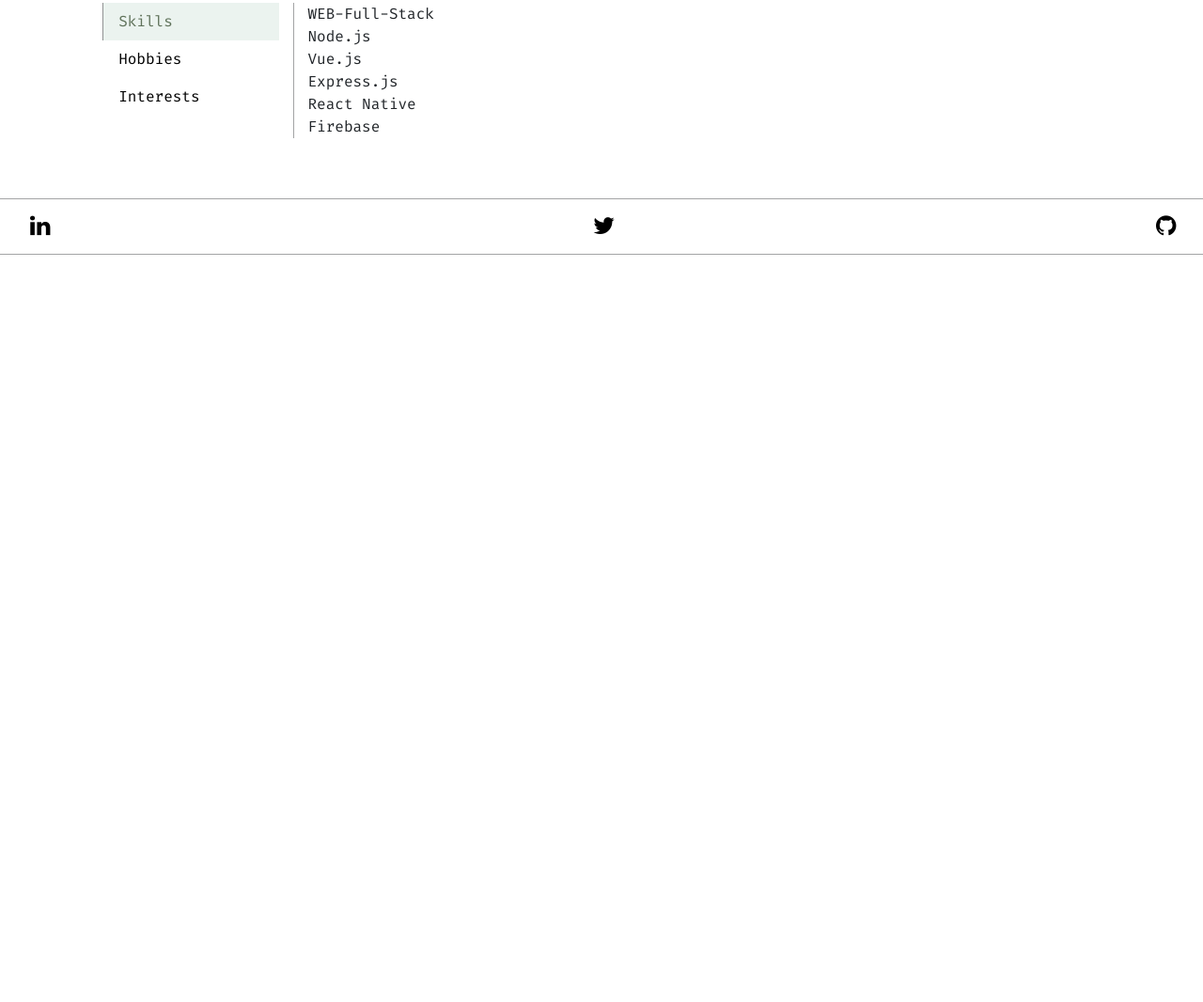
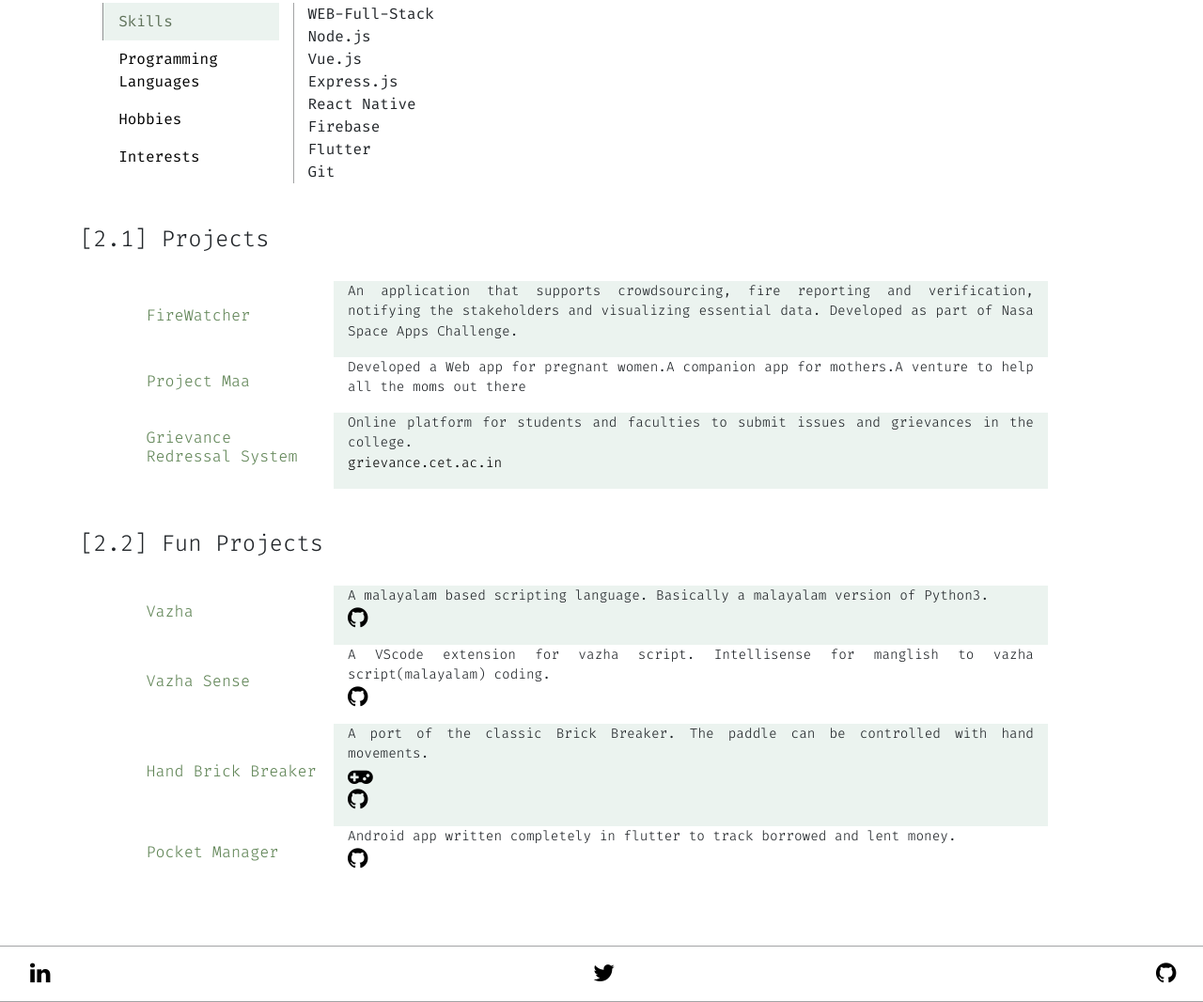
Before and after one commit to user9747/user9747.github.io, a plain HTML site: page index.html in a window 1280 px wide. Shown: the part 429-1495 px from the top of the page at 94% size. Before the commit the page ends 800 px from the top, so only its background shows below. Drawn offline with nearby package versions, Linux system fonts and the light colour scheme.

Commit message:
Added projects

```diff
--- a/index.html
+++ b/index.html
@@ -5,7 +5,7 @@
     <meta charset="UTF-8">
     <meta name="viewport" content="width=device-width, initial-scale=1.0">
     <meta http-equiv="X-UA-Compatible" content="ie=edge">
-    <title>👾 User9747</title>
+    <title>👾 user9747</title>
     <link rel="stylesheet" href="https://cdnjs.cloudflare.com/ajax/libs/font-awesome/4.7.0/css/font-awesome.min.css">
     <link href="https://fonts.googleapis.com/css?family=Fira+Code:300,400,500,600,700&display=swap" rel="stylesheet">
     <link rel="stylesheet" href="https://stackpath.bootstrapcdn.com/bootstrap/4.4.1/css/bootstrap.min.css"
@@ -36,10 +36,12 @@
 
             <div class="collapse navbar-collapse " id="navbarNav">
                 <ul class="nav navbar-nav ml-auto">
-                    <li><a href="#about">[1] about</a></li>
-                    <li><a href="#whatido">[2] What i do</a></li>
-                    <li><a href="#contact">[3] @</a></li>
-                    <li><a href="https://drive.google.com/file/d/1TxHSiNi-dr-wkcwDd7yqkbY0ImBVZpoQ/view">[4] Resume</a></li>
+                    <li><a href="#about"> [1] about</a></li>
+                    <li><a href="#whatido">[2] what i do</a></li>
+                    <li><a href="#blog">[3] blog</a></li>
+                    <li><a href="#contact">[4] @</a></li>
+                    <li><a href="https://drive.google.com/file/d/1TxHSiNi-dr-wkcwDd7yqkbY0ImBVZpoQ/view">[4] resume</a>
+                    </li>
                 </ul>
             </div>
         </div>
@@ -51,10 +53,10 @@
     <div class="about">
         <div class="row justify-content-md-center">
             <div class="col-md-4">
-                <h1 class="myName">User9747👾</h1>
+                <h1 class="myName">user9747👾</h1>
             </div>
             <div class="col-md-6" id="about">
-                <p class="about">Hey there i am User9747 (aka) Albin Antony. <br> I love working on interesting projects
+                <p class="about">Hey there i am user9747 (aka) Albin Antony. <br> I love working on interesting projects
                     no matter the field. But mostly a developer (noob). </p>
             </div>
         </div>
@@ -62,7 +64,7 @@
     <!-- </div> -->
 
 
-    <div class="container">
+    <div class="container" id="whatido">
         <h1 class="heading">[2] What I Do</h1>
     </div>
     <div class="about-nav">
@@ -71,6 +73,8 @@
                 <div class="nav flex-column nav-pills" id="v-pills-tab" role="tablist" aria-orientation="vertical">
                     <a id="v-pills-home-tab" data-toggle="pill" href="#v-pills-home" role="tab"
                         aria-controls="v-pills-home" aria-selected="true">Skills</a>
+                    <a id="v-pills-pgmlang-tab" data-toggle="pill" href="#v-pills-pgmlang" role="tab"
+                        aria-controls="v-pills-pgmlang" aria-selected="true">Programming Languages</a>
                     <a id="v-pills-profile-tab" data-toggle="pill" href="#v-pills-profile" role="tab"
                         aria-controls="v-pills-profile" aria-selected="false">Hobbies</a>
                     <a id="v-pills-profile-tab" data-toggle="pill" href="#v-pills-interests" role="tab"
@@ -87,12 +91,24 @@
                         <li>Express.js</li>
                         <li>React Native</li>
                         <li>Firebase</li>
+                        <li>Flutter</li>
+                        <li>Git</li>
+                    </div>
+                    <div class="tab-pane fade" id="v-pills-pgmlang" role="tabpanel"
+                        aria-labelledby="v-pills-pgmlang-tab">
+                        <li>C++/C</li>
+                        <li>Java</li>
+                        <li>Python</li>
+                        <li>Javascript</li>
+                        <li>PHP</li>
+                        <li>Dart</li>
                     </div>
                     <div class="tab-pane fade" id="v-pills-profile" role="tabpanel"
                         aria-labelledby="v-pills-profile-tab">
                         <li>Gaming</li>
                         <li>Books</li>
                         <li>Youtube</li>
+                        <li>Anime</li>
                     </div>
                     <div class="tab-pane fade" id="v-pills-interests" role="tabpanel"
                         aria-labelledby="v-pills-profile-tab">
@@ -103,8 +119,92 @@
             </div>
         </div>
     </div>
+    <div class="container projects">
+        <h1 class="heading2">[2.1] Projects</h1>
+        <div class="row  align-items-center ">
+            <div class="col-md-3 ">
+                <h1 class="heading3">FireWatcher</h1>
+            </div>
+            <div class="col-md-8 project_back">
+                <p class="desc">An application that supports crowdsourcing, fire reporting and verification, notifying
+                    the stakeholders
+                    and visualizing essential data. Developed as part of Nasa Space Apps Challenge. </p>
+            </div>
+        </div>
+        <div class="row align-items-center">
+            <div class="col-md-3">
+                <h1 class="heading3">Project Maa</h1>
+            </div>
+            <div class="col-md-8">
+                <p class="desc">Developed a Web app for pregnant women.A companion app for mothers.A venture to help all
+                    the
+                    moms out there </p>
+            </div>
+        </div>
+        <div class="row  align-items-center ">
+            <div class="col-md-3 ">
+                <h1 class="heading3">Grievance Redressal System</h1>
+            </div>
+            <div class="col-md-8 project_back">
+                <p class="desc">Online platform for students and faculties to submit issues and grievances in the
+                    college.
+                    <a href="https://grievance.cet.ac.in">grievance.cet.ac.in</a>
+                </p>
+            </div>
+        </div>
+    </div>
+    <div class="container projects">
+        <h1 class="heading2">[2.2] Fun Projects</h1>
+        <div class="row  align-items-center ">
+            <div class="col-md-3 ">
+                <h1 class="heading3">Vazha</h1>
+            </div>
+            <div class="col-md-8 project_back">
+                <p class="desc"> A malayalam based scripting language. Basically a malayalam version of Python3.
+                    <a href="https://github.com/user9747/Vazha" class="fa fa-github"></a>
+                </p>
+
+            </div>
+        </div>
+        <div class="row align-items-center">
+            <div class="col-md-3">
+                <h1 class="heading3">Vazha Sense</h1>
+            </div>
+            <div class="col-md-8">
+                <p class="desc">A VScode extension for vazha script. Intellisense for manglish to vazha
+                    script(malayalam) coding.
+                    <a href="https://github.com/user9747/Vazha-Sense" class="fa fa-github"></a>
+                </p>
+
+            </div>
+        </div>
+        <div class="row  align-items-center ">
+            <div class="col-md-3 ">
+                <h1 class="heading3">Hand Brick Breaker</h1>
+            </div>
+            <div class="col-md-8 project_back">
+                <p class="desc"> A port of the classic Brick Breaker. The paddle can be controlled with hand movements.
+                    <a href="https://user9747.me/hand-brick-breaker/" class="fa fa-gamepad"></a>
+                    <a href="https://github.com/user9747/hand-brick-breaker" class="fa fa-github"></a>
+                </p>
+            </div>
+        </div>
+        <div class="row align-items-center">
+            <div class="col-md-3">
+                <h1 class="heading3">Pocket Manager</h1>
+            </div>
+            <div class="col-md-8">
+                <p class="desc">
+                    Android app written completely in flutter to track borrowed and lent money.
+                    <a href="https://github.com/user9747/Pocket-Manager" class="fa fa-github"></a>
+                </p>
+
+            </div>
+        </div>
+
+    </div>
     <!-- Footer -->
-    <footer>
+    <footer id="contact">
         <nav class="navbar footer ">
             <a href="https://www.linkedin.com/in/user9747" class="fa fa-linkedin"></a>
             <a href="https://twitter.com/albin_user9747" class="fa fa-twitter"></a>
--- a/style.css
+++ b/style.css
@@ -38,10 +38,31 @@ li a:hover {
     padding-left:3%;
 }
 .heading{
-    font-weight: 300;
+    font-weight: 400;
     font-size: 2rem;
     padding-top: 5%;
     padding-bottom: 3%;
+}
+.heading2{
+    font-weight: 300;
+    font-size: 1.5rem;
+    padding-top: 4%;
+    padding-bottom: 2%;
+}
+.heading3{
+    font-weight: 100;
+    font-size: 1.05rem;
+    text-align: left;
+    color:  rgb(98, 134, 88);
+    padding-left: 5.5vw;
+}
+.project_back{
+    background-color:   #ebf3ef;
+}
+.desc{
+    font-weight: 100;
+    font-size: .9rem;
+    text-align: justify;
 }
 .about{
     padding-top:4% ;
@@ -119,10 +140,21 @@ footer a:hover {
     border-bottom:.5px solid #a3a4a5;
 
 }
+.projects a{
+    display: block;
+    color: #000;
+    text-decoration: none;
+    text-align: left;
+}
+
+.projects a:hover {
+    text-decoration:none;
+    color: rgb(95, 114, 90);
+}
 .fa {
     font-size: 25px;
     width: 50px;
-    text-align: center;
+    text-align: left;
     text-decoration: none;
   }
 
```
